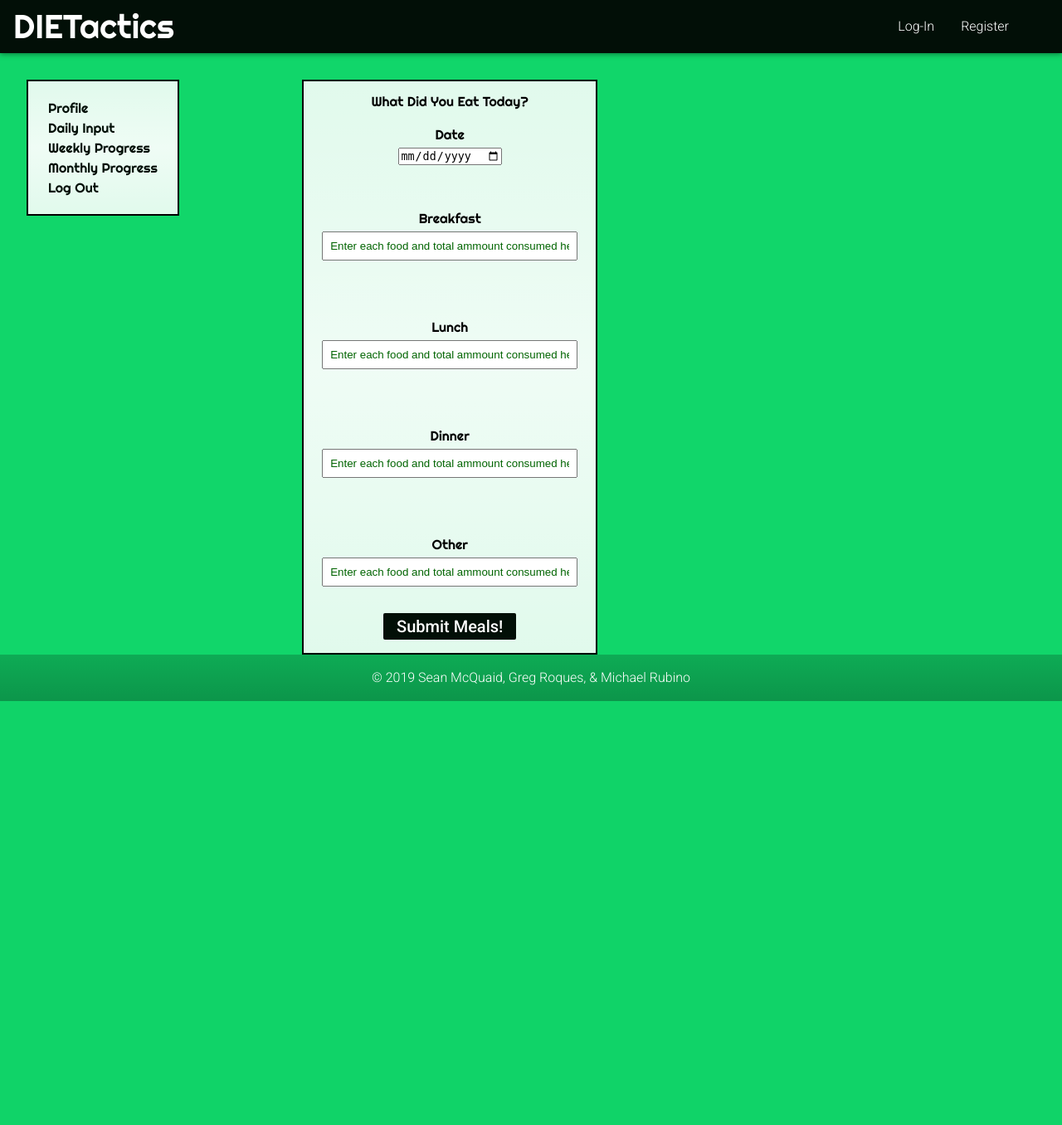
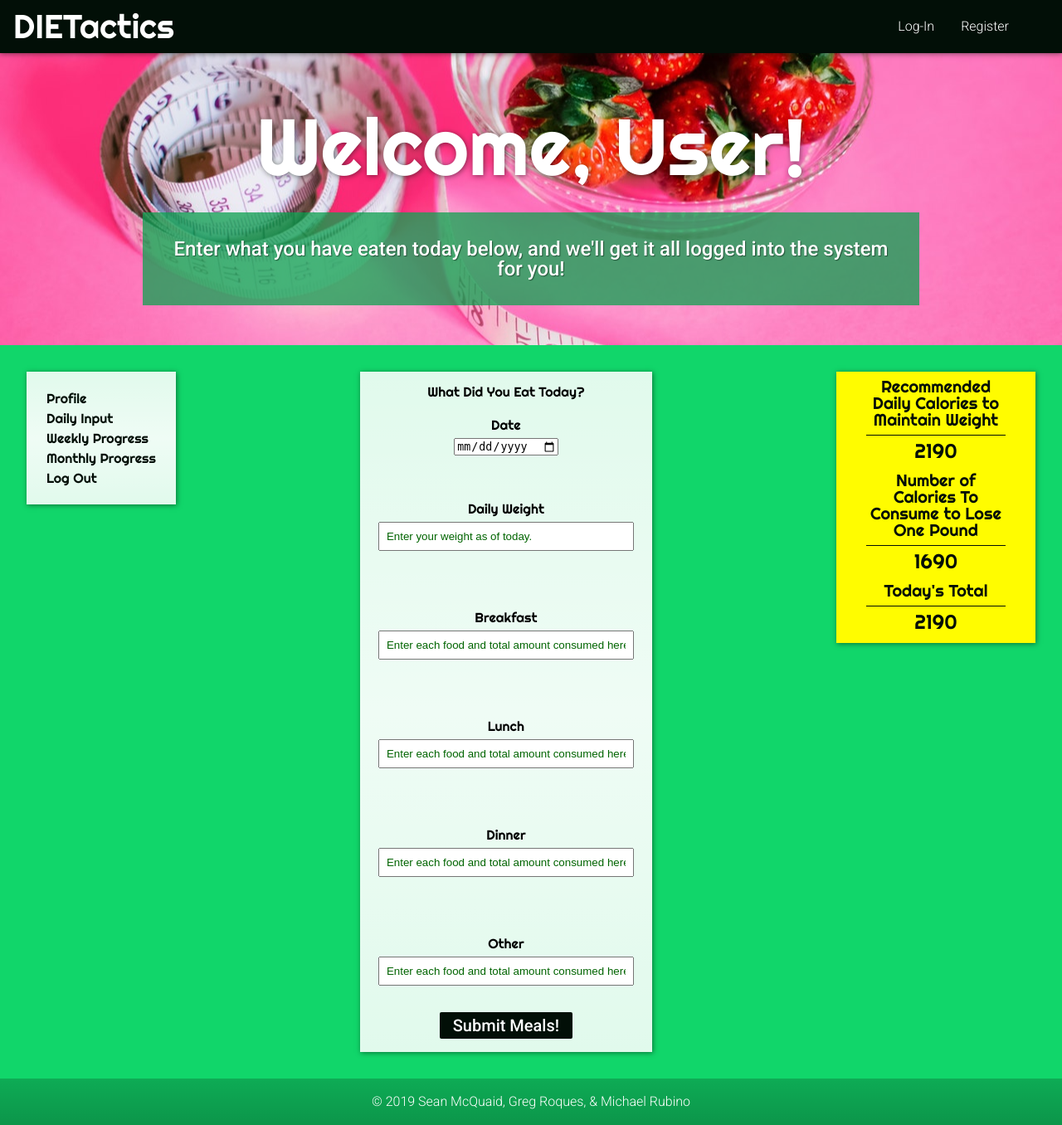
Before and after one commit to GregRoques/DIETactics, a Node server app: page /users/ in a window 1280 px wide. Shown: the whole page at 83% size. Before the commit the page ends 845 px from the top, so only its background shows below. Run offline with Node 20, Linux system fonts and the light colour scheme.

Commit message:
Styling on User Main Page

```diff
--- a/public/styles/responsive.css
+++ b/public/styles/responsive.css
@@ -22,9 +22,16 @@
 }
 
 @media screen and (max-width:700px){
-    .video-content h1{font-size:5rem;}
+    .video-content h1, .register-header, .login-header, .profile-header, .user-header h1{font-size:5rem;}
     .footer{
         font-size:0.875rem;
+    }
+    .user-container{
+        flex-direction:column;
+        align-items:center;
+    }
+    .center-container{
+        margin:2rem 0;
     }
 }
 
--- a/public/styles/styles.css
+++ b/public/styles/styles.css
@@ -11,7 +11,7 @@ table, caption, tbody, tfoot, thead, tr, th, td,
 article, aside, canvas, details, embed,
 figure, figcaption, footer, header, hgroup,
 menu, nav, output, ruby, section, summary,
-time, mark, audio, video {
+time, mark, audio, video{
 	margin:0;
 	padding:0;
 	border:0;
@@ -21,10 +21,10 @@ time, mark, audio, video {
 }
 /* HTML5 display-role reset for older browsers */
 article, aside, details, figcaption, figure,
-footer, header, hgroup, menu, nav, section {
+footer, header, hgroup, menu, nav, section{
 	display:block;
 }
-body {
+body{
     line-height:1;
     display:flex;
     flex-direction:column;
@@ -32,18 +32,18 @@ body {
     position:relative;
     min-height:100vh;
 }
-ol, ul {
+ol, ul{
 	list-style:none;
 }
-blockquote, q {
+blockquote, q{
 	quotes:none;
 }
 blockquote:before, blockquote:after,
-q:before, q:after {
+q:before, q:after{
 	content:'';
 	content:none;
 }
-table {
+table{
 	border-collapse:collapse;
 	border-spacing:0;
 }
@@ -533,113 +533,156 @@ p.error-msg{
 }
 
 /* User Home Page */
+.user-header{
+    background:url('/images/user_bg.jpeg');
+    background-size:cover;
+    background-position:center;
+    color:#fff;
+    margin:0 auto;
+    padding-top:8rem;
+    padding-bottom:3rem;
+    text-align:center;
+}
 
-.user-container {
+.user-header h1{
+    font-size:6rem;
+    font-family:'Righteous',sans-serif;
+    text-shadow:1px 1px 6px rgba(2, 15, 7, 0.502);
+}
+
+.user-header h4{
+    margin:2rem auto 0;
+    width:70%;
+    font-family:'Roboto',sans-serif;
+    font-weight:500;
+    font-size:1.5rem;
+    text-shadow:1px 1px 1px rgba(2, 15, 7, 0.502);
+    background-color:rgba(14, 161, 80, 0.75);
+    padding:2rem 1.25rem;
+}
+
+.user-container{
     display:flex;
     justify-content:space-between;
     font-family:'Righteous',sans-serif;
-    margin:6rem 2rem 0;
+    margin:2rem;
 }
 
 .left-nav, .center-container{
-    border:2px solid black;
+    box-shadow:1px 1px 6px rgba(2, 15, 7, 0.502);
     height:100%;
     background:#fff;
     background:linear-gradient(180deg, rgba(255,255,255,0.875) 0%, rgba(255,255,255,0.9325) 50%, rgba(255,255,255,0.875) 100%);
 }
 
-.left-nav {
-    padding: 1rem;
+.left-nav{
+    padding:1rem;
 }
 
 .left-nav div{
     margin:0.5rem;
 }
 
-
-.left-nav-link {
+.left-nav-link{
     color:#020f07;
     transition:0.2s ease-out color;
 }
 
-.left-nav-link:hover {
+.left-nav-link:hover{
     color:#11d66aee;
 }
 
-.center-container {
-    width: 100%;
-    max-width: 20rem;
-    display: flex;
-    justify-content: center;
-    align-items: center;
-    flex-direction: column;
-    padding: 1rem;
+.center-container{
+    width:100%;
+    max-width:20rem;
+    display:flex;
+    justify-content:center;
+    align-items:center;
+    flex-direction:column;
+    padding:1rem;
 }
 
-.daily-progress-form {
-    display: flex;
-    justify-content: center;
-    align-items: center;
-    flex-direction: column;
-    width: 100%;
+.daily-progress-form{
+    display:flex;
+    justify-content:center;
+    align-items:center;
+    flex-direction:column;
+    width:100%;
 }
 
 .center-container div{
-    margin: 1rem;
+    margin:1rem;
 }
 
-.date {
-    display: flex;
-    flex-direction: column;
-    justify-content: center;
-    align-items: center;
+.date{
+    display:flex;
+    flex-direction:column;
+    justify-content:center;
+    align-items:center;
 }
 
 .date label{
-    display: flex;
-    justify-content: center;
-    align-items: center;
+    display:flex;
+    justify-content:center;
+    align-items:center;
     margin:0.5rem;
 }
 
-.meal {
-    display: flex;
-    flex-direction: column;
-    justify-content: center;
-    align-items: center;
-    width: 100%;
+.meal{
+    display:flex;
+    flex-direction:column;
+    justify-content:center;
+    align-items:center;
+    width:100%;
 }
 
 .meal label{
-    display: flex;
-    justify-content: center;
-    align-items: center;
+    display:flex;
+    justify-content:center;
+    align-items:center;
     margin:0.5rem;
 }
 
-.meal-input {
-    width: 90%;
-    max-width: 20rem;
-    padding: 0.5rem;
+.meal-input{
+    width:90%;
+    max-width:20rem;
+    padding:0.5rem;
+}
+
+.right-information{
+    background-color:#FFFC00;
+    color:#020f07;
+    height:100%;
+    box-shadow:1px 1px 6px rgba(2, 15, 7, 0.502);
+    width:15rem;
+}
+
+.text-info{
+    margin:0.5rem auto;
+    text-align:center;
+}
+
+.title-text{
+    margin:0 auto;
+    width:70%;
+    font-size:1.25rem;
+    padding-bottom:0.5rem;
+    border-bottom:1px solid #020f07;
+}
+
+.number-text{
+    font-size:1.5rem;
+    padding:0.375rem 0;
+}
+
+.meal{
+    display:flex;
+    padding:1rem;
+    height:100%;
 }
 
 
-
-.right-information {
-    visibility: hidden;
-    background-color:#FFFC00;
-    color:black;
-    height: 100%;
-}
-
-.meal {
-    display:flex;
-    padding: 1rem;
-    height: 100%;
-}
-
-
-.submit-meal-button {
+.submit-meal-button{
     background:#020f07;
     color:#fff;
     padding:0.25rem 1rem;
--- a/views/dailyInput.ejs
+++ b/views/dailyInput.ejs
@@ -12,7 +12,12 @@
     <link rel="stylesheet" href="/styles/responsive.css" />
 </head>
 <body>
+    <div>
         <% include navbar.ejs %>
+        <div class="user-header">
+            <h1>Welcome, User!</h1>
+            <h4>Enter what you have eaten today below, and we'll get it all logged into the system for you!</h4>
+        </div>
         <div class="user-container">
             <div class="left-nav">
                 <div class="profile-link"><a class="left-nav-link" href="#">Profile</a></div>
@@ -29,20 +34,24 @@
                         <input type="date" name="date">
                     </div>
                     <div class="meal">
+                        <label for="breakfast">Daily Weight</label>
+                        <input type="text" class="meal-input" name="dailyWeight" placeholder="Enter your weight as of today.">
+                    </div>
+                    <div class="meal">
                         <label for="breakfast">Breakfast</label>
-                    <input type="text" class="meal-input" name="breakfast" placeholder="Enter each food and total ammount consumed here">
+                        <input type="text" class="meal-input" name="breakfast" placeholder="Enter each food and total amount consumed here">
                     </div>
                     <div class="meal">
                         <label for="lunch">Lunch</label>
-                    <input type="text" class="meal-input" name="lunch" placeholder="Enter each food and total ammount consumed here">
+                        <input type="text" class="meal-input" name="lunch" placeholder="Enter each food and total amount consumed here">
                     </div>
                     <div class="meal">
                         <label for="breakfast">Dinner</label>
-                    <input type="text" class="meal-input" name="dinner" placeholder="Enter each food and total ammount consumed here">
+                        <input type="text" class="meal-input" name="dinner" placeholder="Enter each food and total amount consumed here">
                     </div>
                     <div class="meal">
                         <label for="breakfast">Other</label>
-                    <input type="text" class="meal-input" name="other" placeholder="Enter each food and total ammount consumed here">
+                        <input type="text" class="meal-input" name="other" placeholder="Enter each food and total amount consumed here">
                     </div>
                     <input class="submit-meal-button" type="submit" value="Submit Meals!">
                 </form>
@@ -62,6 +71,7 @@
                 </div>
             </div>
         </div>
+    </div>
     <% include footer.ejs %>
     <script src="https://cdnjs.cloudflare.com/ajax/libs/jquery/3.3.1/jquery.min.js"></script>
     <script src="/scripts/scripts.js"></script>
```
Also changed, not shown: README.md, public/images/user_bg.jpeg (added). Lines whose indentation alone changed are shown as unchanged.
